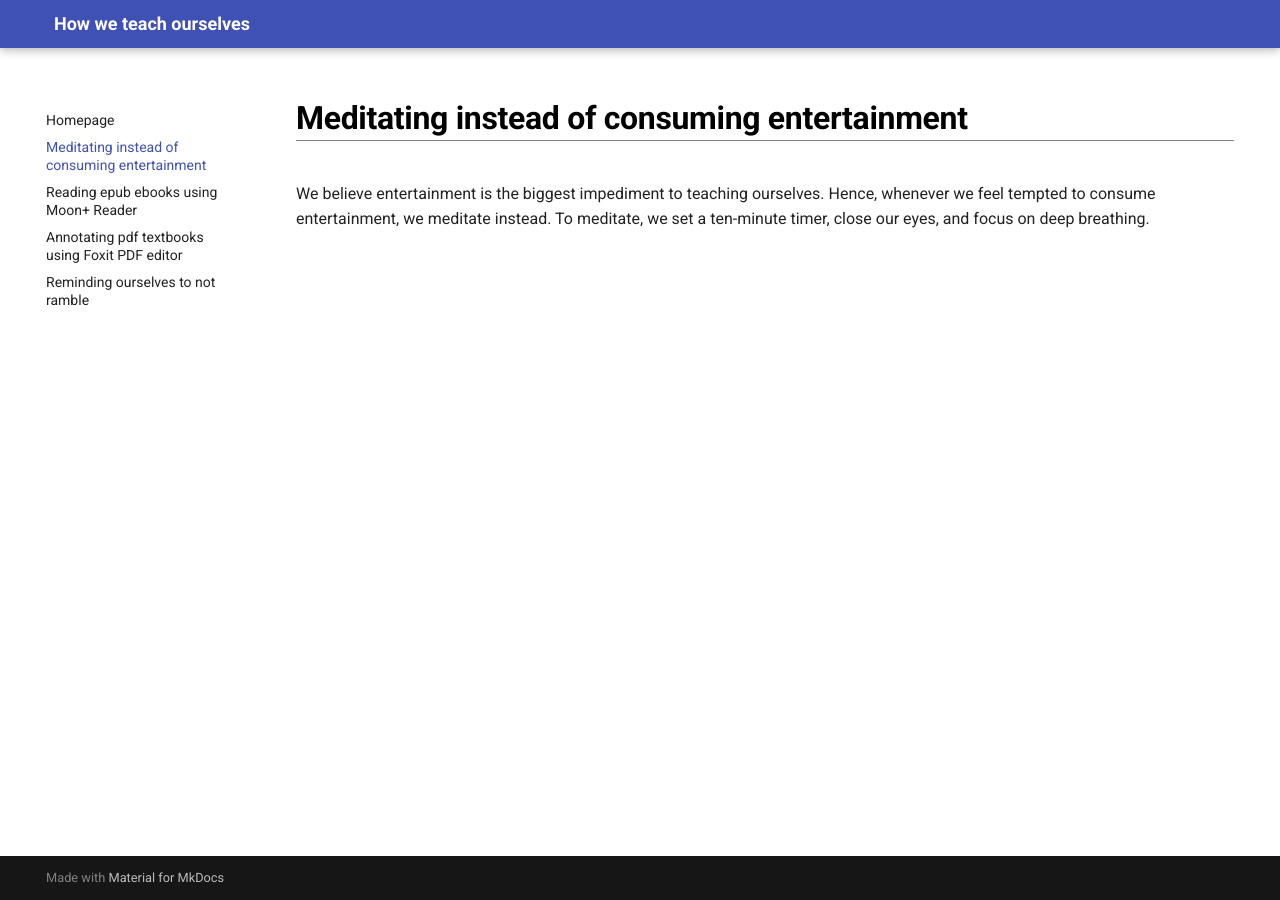
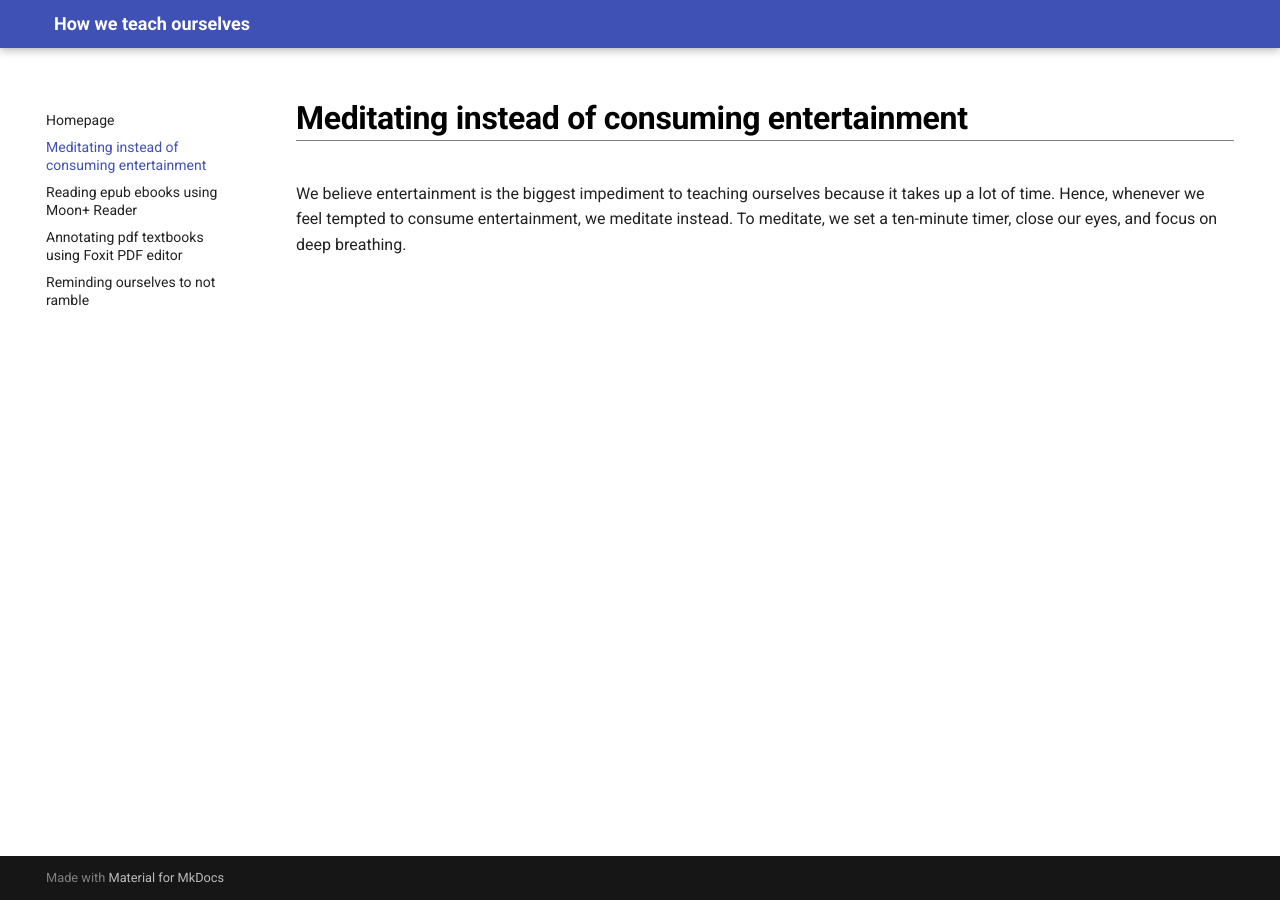
Before and after one commit to maximilian-ho/how-we-teach-ourselves, an MkDocs documentation site: the page built from docs/meditating.md, in a window 1280 px wide. Built offline with MkDocs 1.6.1 and Material for MkDocs 9.7.7, drawn with Linux system fonts in a browser that asks for light colours.

Commit message:
Update meditating.md

```diff
--- a/docs/meditating.md
+++ b/docs/meditating.md
@@ -1,3 +1,3 @@
 # Meditating instead of consuming entertainment
 
-We believe entertainment is the biggest impediment to teaching ourselves. Hence, whenever we feel tempted to consume entertainment, we meditate instead. To meditate, we set a ten-minute timer, close our eyes, and focus on deep breathing.
+We believe entertainment is the biggest impediment to teaching ourselves because it takes up a lot of time. Hence, whenever we feel tempted to consume entertainment, we meditate instead. To meditate, we set a ten-minute timer, close our eyes, and focus on deep breathing.
```
